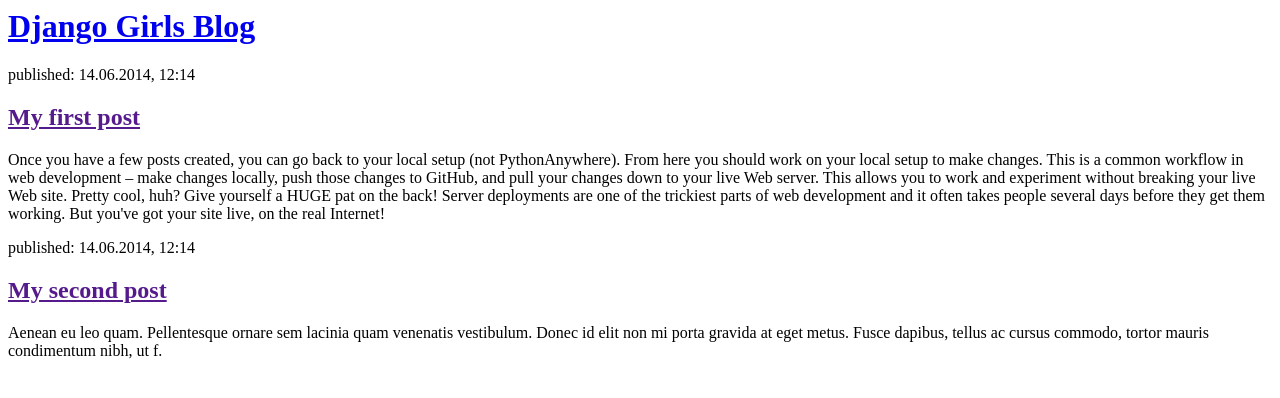
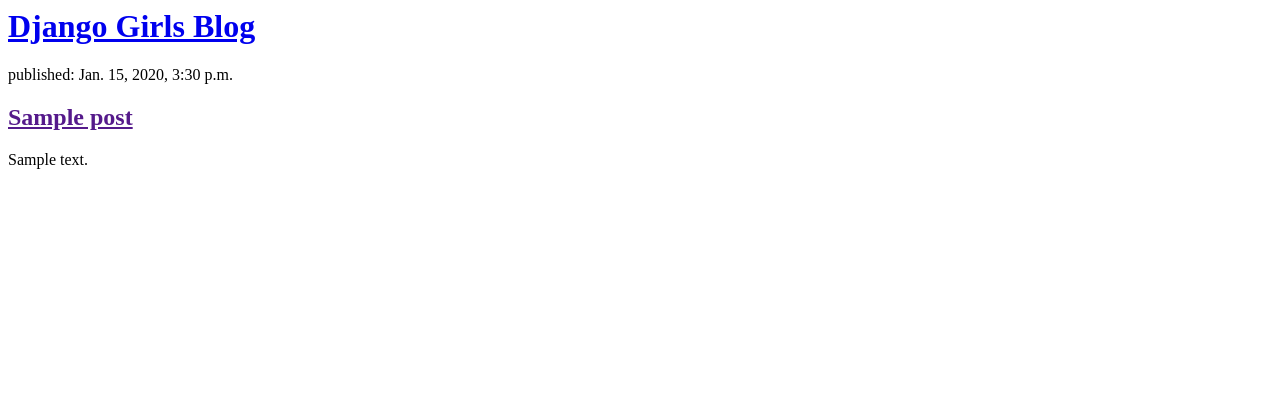
Before and after one commit to anushajain19/my-first-blog, a Django app: page / in a window 1280 px wide. Shown: the top 398 px of the page. Run offline with Django 3.2, Linux system fonts and the light colour scheme; tables that the repository leaves empty hold one stand-in row (values such as "Sample post").

Commit message:
Modified templates to display posts from database.

```diff
--- a/blog/templates/blog/post_list.html
+++ b/blog/templates/blog/post_list.html
@@ -1,24 +1,21 @@
 <html>
+
 <head>
   <title>Django Girls blog</title>
 </head>
+
 <body>
   <div>
     <h1><a href="/">Django Girls Blog</a></h1>
   </div>
 
+  {% for post in posts %}
   <div>
-            <p>published: 14.06.2014, 12:14</p>
-            <h2><a href="">My first post</a></h2>
-            <p>Once you have a few posts created, you can go back to your local setup (not PythonAnywhere). From here you should work on your local setup to make changes. This is a common workflow in web development – make changes locally, push those changes to GitHub, and pull your changes down to your live Web server. This allows you to work and experiment without breaking your live Web site. Pretty cool, huh?
+    <p>published: {{ post.published_date }}</p>
+    <h2><a href="">{{ post.title }}</a></h2>
+    <p>{{ post.text|linebreaksbr }}</p>
+  </div>
+  {% endfor %}
+</body>
 
-Give yourself a HUGE pat on the back! Server deployments are one of the trickiest parts of web development and it often takes people several days before they get them working. But you've got your site live, on the real Internet!</p>
-        </div>
-
-        <div>
-            <p>published: 14.06.2014, 12:14</p>
-            <h2><a href="">My second post</a></h2>
-            <p>Aenean eu leo quam. Pellentesque ornare sem lacinia quam venenatis vestibulum. Donec id elit non mi porta gravida at eget metus. Fusce dapibus, tellus ac cursus commodo, tortor mauris condimentum nibh, ut f.</p>
-        </div>
-    </body>
 </html>
--- a/blog/views.py
+++ b/blog/views.py
@@ -1,5 +1,8 @@
 from django.shortcuts import render
+from django.utils import timezone
+from .models import Post
 
 # Create your views here.
 def post_list(request):
-    return render(request, 'blog/post_list.html', {})
+    posts = Post.objects.filter(published_date__lte=timezone.now()).order_by('published_date')
+    return render(request, 'blog/post_list.html', {'posts': posts})
```
Lines whose indentation alone changed are shown as unchanged.
